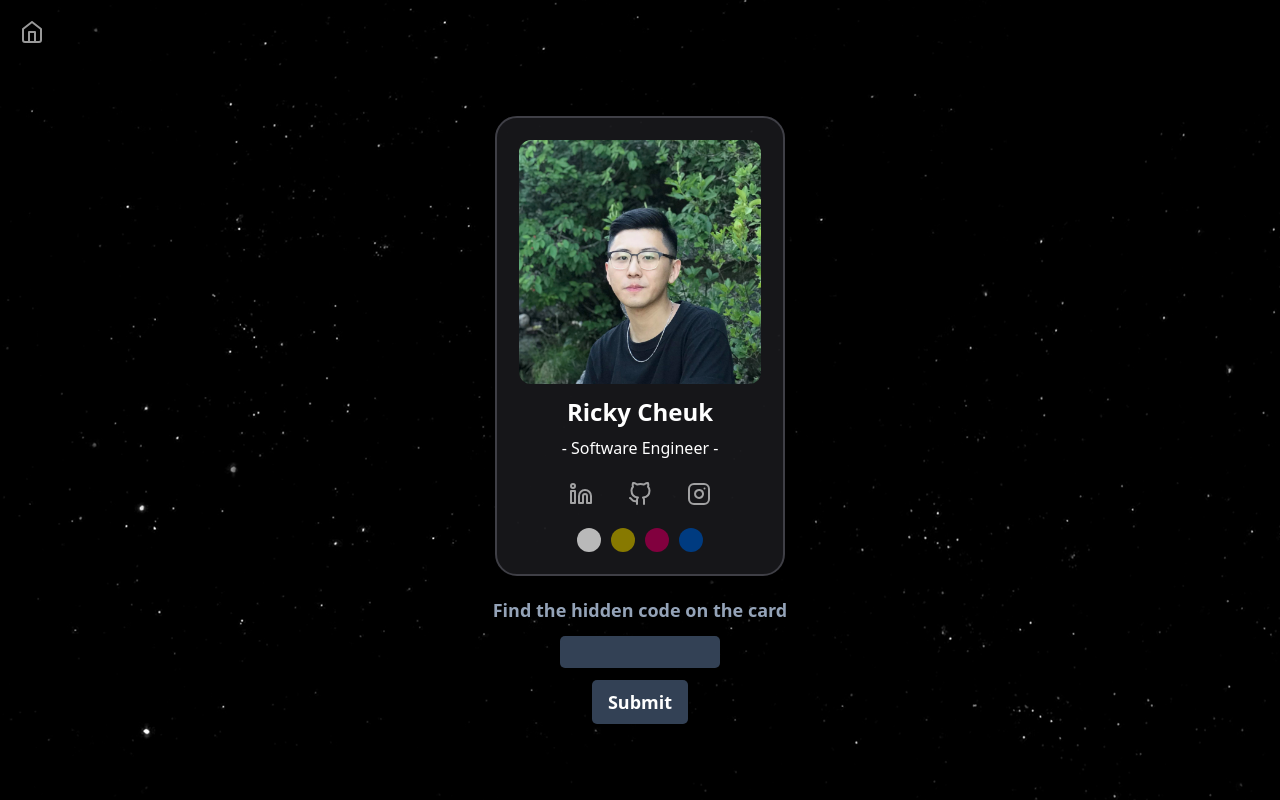
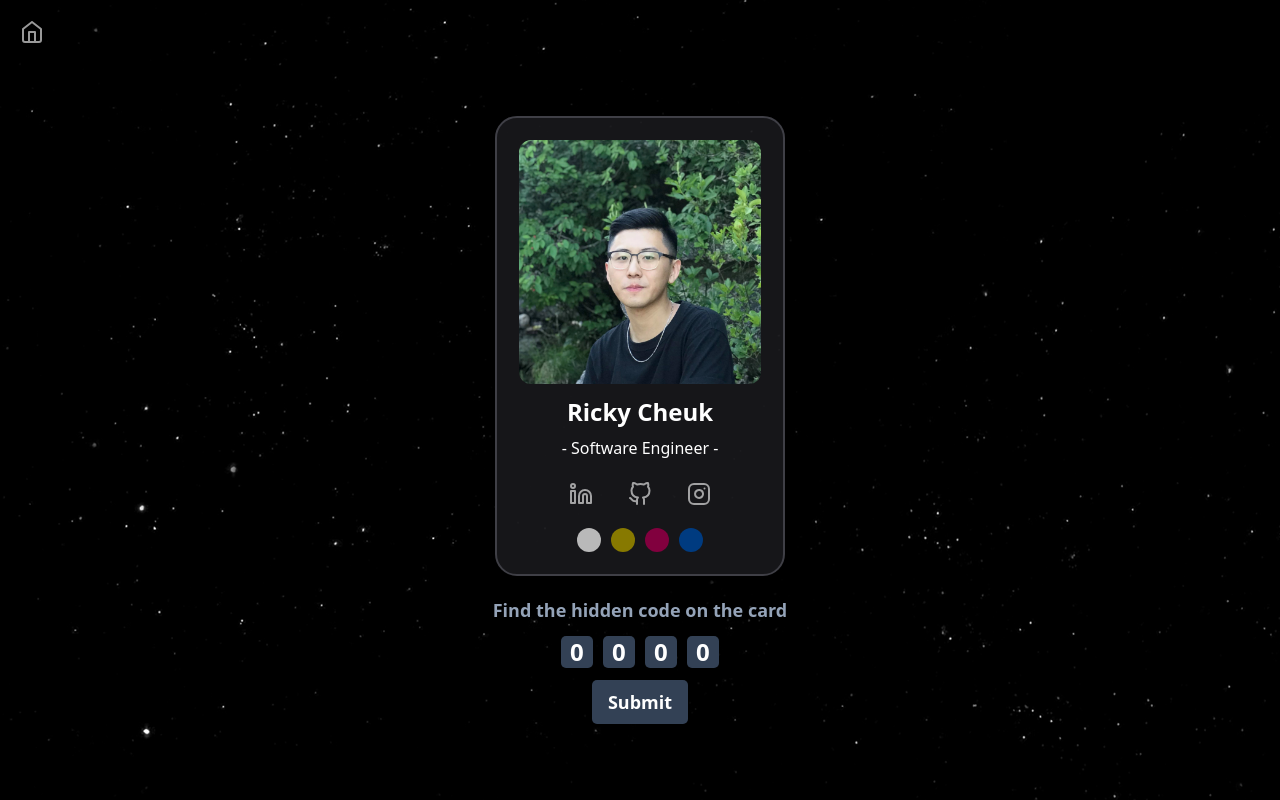
Before and after one commit to rickycheuk/myweb, a Next.js app: page / in a window 1280 px wide. Built offline with nearby package versions, Linux system fonts and the light colour scheme.

Commit message:
udpate code input style

```diff
--- a/app/card.js
+++ b/app/card.js
@@ -14,6 +14,8 @@ const Card = () => {
     { value: "#81003E" },
     { value: "#003B80" },
   ];
+  const options = [0, 1, 2, 3, 4, 5, 6, 7, 8, 9];
+  const selectors = ["element0", "element1", "element2", "element3"];
 
   const [initScale, setScale] = useState(1);
   const [isFlipped, setFlip] = useState(true);
@@ -40,48 +42,6 @@ const Card = () => {
       },
     });
     await flipCard();
-    // await animationPic.start({
-    //   scale: 0,
-    //   transition: {
-    //     type: "spring",
-    //     duration: 1,
-    //   },
-    // });
-    // await animationPic.start({
-    //   scale: 1,
-    //   transition: {
-    //     type: "spring",
-    //     duration: animationDuration,
-    //   },
-    // });
-    // await animationTitle.start({
-    //   scale: 1,
-    //   transition: {
-    //     type: "spring",
-    //     duration: animationDuration,
-    //   },
-    // });
-    // await animationSub.start({
-    //   scale: 1,
-    //   transition: {
-    //     type: "spring",
-    //     duration: animationDuration,
-    //   },
-    // });
-    // await animationLink.start({
-    //   scale: 1,
-    //   transition: {
-    //     type: "spring",
-    //     duration: animationDuration,
-    //   },
-    // });
-    // await animationColor.start({
-    //   scale: 1,
-    //   transition: {
-    //     type: "spring",
-    //     duration: animationDuration,
-    //   },
-    // });
     await animationForm.start({
       scale: 0,
       transition: {
@@ -182,12 +142,15 @@ const Card = () => {
   const validateCode = async (event) => {
     // Stop the form from submitting and refreshing the page.
     event.preventDefault();
-    if (event.target.code.value == "0524") {
+    const code = selectors
+      .map((selector) => event.target.querySelector("#" + selector).value)
+      .join("");
+    if (code == "0524") {
       alert("BRRRAVO!!! You have exceeded my expectations :)");
-    } else if (event.target.code.value == "") {
+    } else if (code == "") {
       alert("Input is empty");
     } else {
-      alert(`${event.target.code.value} is not the right code`);
+      alert(`${code} is not the right code`);
     }
   };
 
@@ -248,13 +211,30 @@ const Card = () => {
               >
                 Find the hidden code on the card
               </label>
-              <input
-                type="text"
+              {/* <input
+                type="number"
                 id="code"
                 name="code"
                 autoComplete="off"
-                className="w-40 mb-3 text-center text-2xl font-bold rounded-[5px] bg-slate-700 border-slate-800 placeholder-slate-200 text-white focus:ring-blue-500 focus:border-slate-100"
-              />
+                maxlength="4"
+                placeholder="4 digit code"
+                className="appearance-none w-40 mb-3 text-center text-2xl font-bold rounded-[5px] bg-slate-700 border-slate-800 placeholder-slate-200 text-white focus:ring-blue-500 focus:border-slate-100 placeholder:text-slate-400 placeholder:font-semibold placeholder:text-lg"
+              /> */}
+              <div className="flex justify-content-between align-items-center gap-x-[10px]">
+                {selectors.map((selector) => (
+                  <select
+                    key={selector}
+                    id={selector}
+                    className="appearance-none form-select w-8 text-center mb-3 text-2xl font-bold rounded-[5px] bg-slate-700 border-slate-800 placeholder-slate-200 text-white focus:ring-blue-500 focus:border-slate-100"
+                  >
+                    {options.map((option) => (
+                      <option key={option} value={option}>
+                        {option}
+                      </option>
+                    ))}
+                  </select>
+                ))}
+              </div>
               <button className="bg-slate-700 hover:bg-slate-800 text-white text-lg font-semibold py-2 px-4 rounded-[5px]">
                 Submit
               </button>
```
